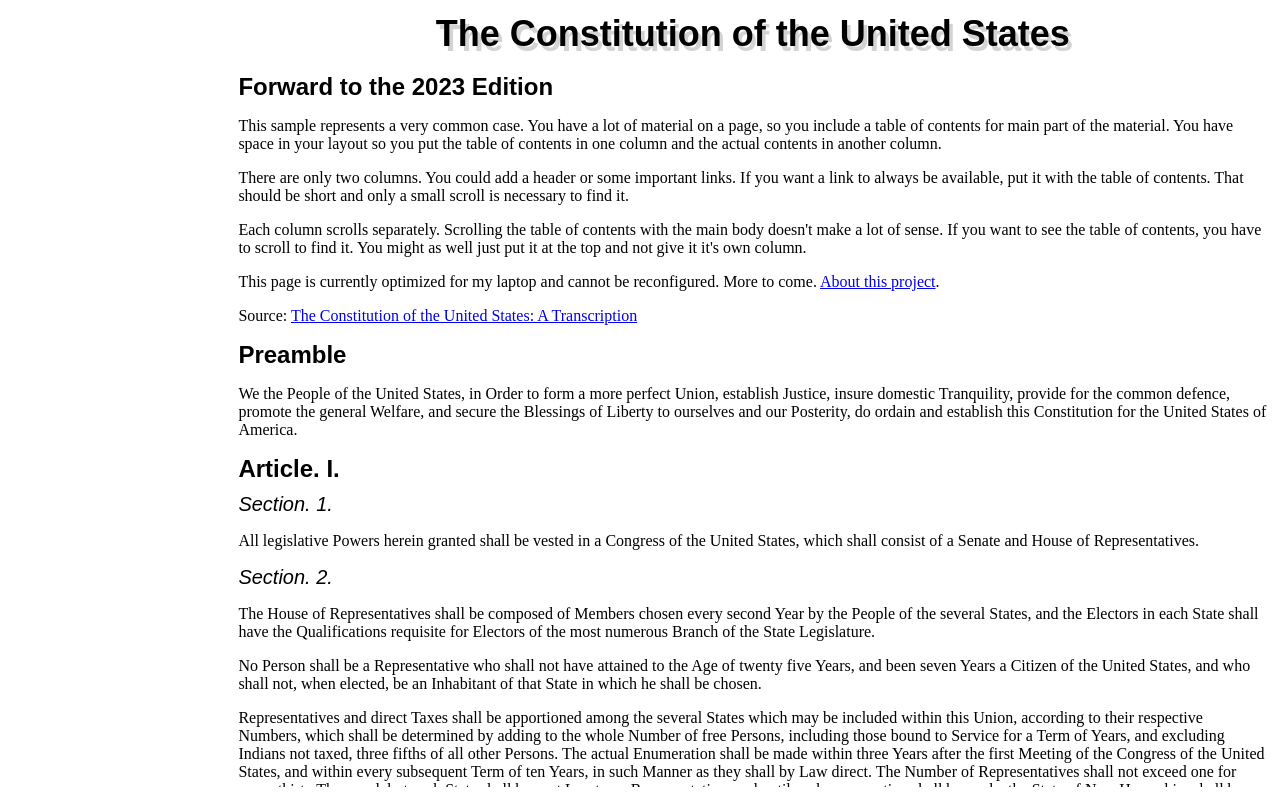
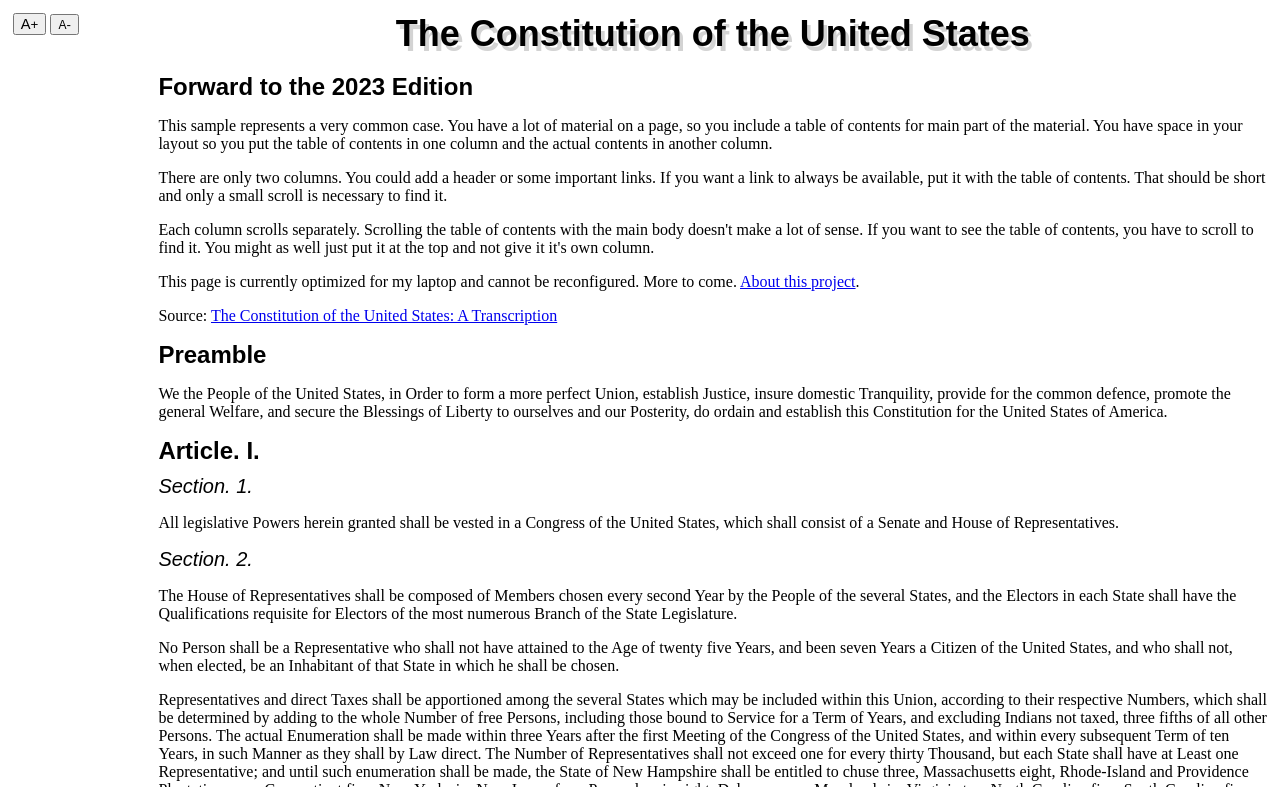
Before and after one commit to TradeIdeasPhilip/readable-web-pages, a website built with Vite: page internal-table-of-contents.html in a window 1280 px wide. Built offline with nearby package versions, Linux system fonts and the light colour scheme; what phil-lib would draw is missing.

Commit message:
Small GUI changes.

```diff
--- a/internal-table-of-contents.html
+++ b/internal-table-of-contents.html
@@ -7,7 +7,10 @@
     <script type="module" src="./src/internal-table-of-contents.ts"></script>
   </head>
   <body>
-    <div id="toc"></div>
+    <div id="toc">
+      <button><span style="font-size: 110%">A</span>+</button>
+      <button><span style="font-size: 90%">A</span>-</button>
+    </div>
     <div id="main">
       <div class="title">The Constitution of the United States</div>
       <div class="heading" data-name="forward">Forward to the 2023 Edition</div>
--- a/src/internal-table-of-contents.css
+++ b/src/internal-table-of-contents.css
@@ -35,7 +35,7 @@ body {
   overflow-y: auto;
 }
 #toc {
-  min-width: 25ch;
+  min-width: 15ch;
   margin: 0.8em;
   overflow-y: auto;
 }
@@ -72,3 +72,8 @@ body {
 .self-pointer:hover > ::after {
   content: " #";
 }
+@media (pointer: coarse) {
+  button {
+    font-size: 225%;
+  }
+}
```
Also changed, not shown: docs/internal-table-of-contents.html (+6 -3 lines), 4 other files.
